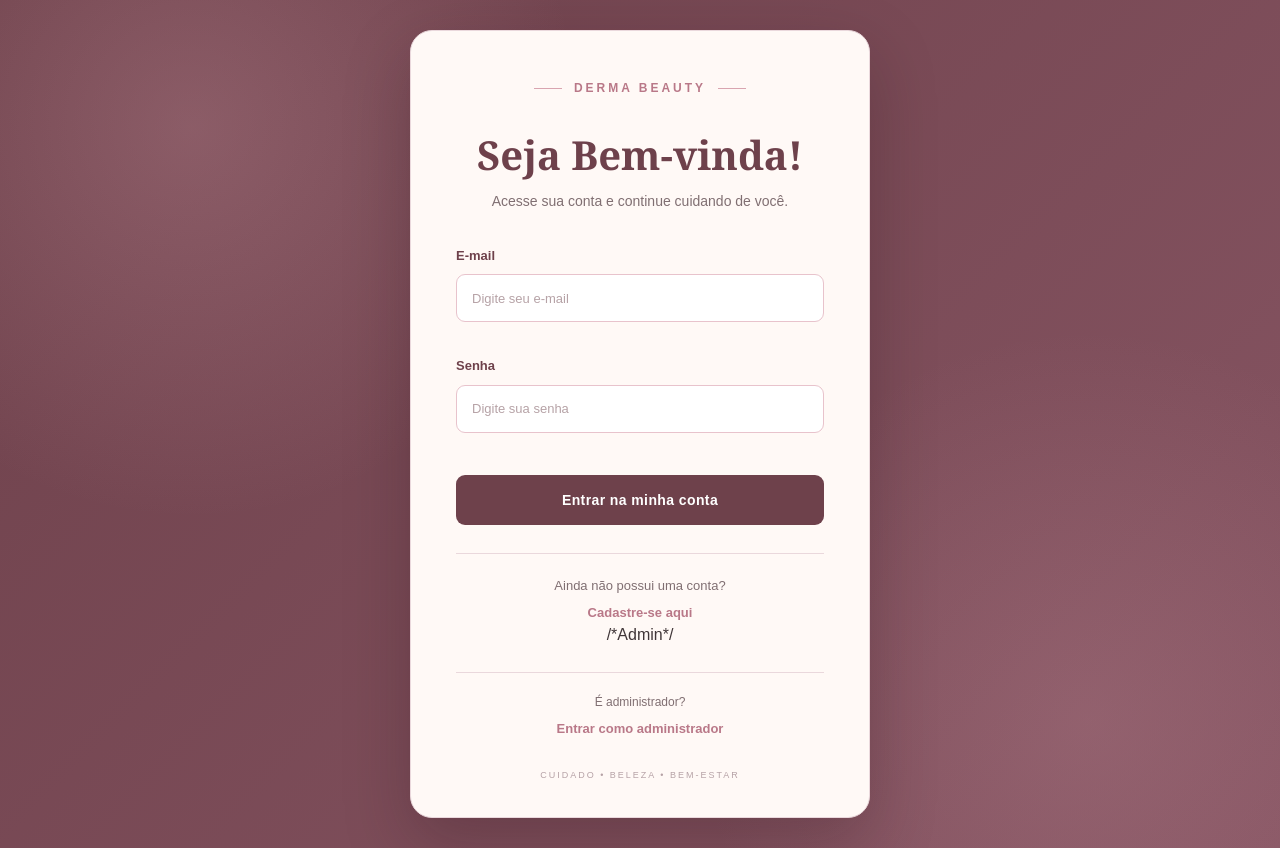
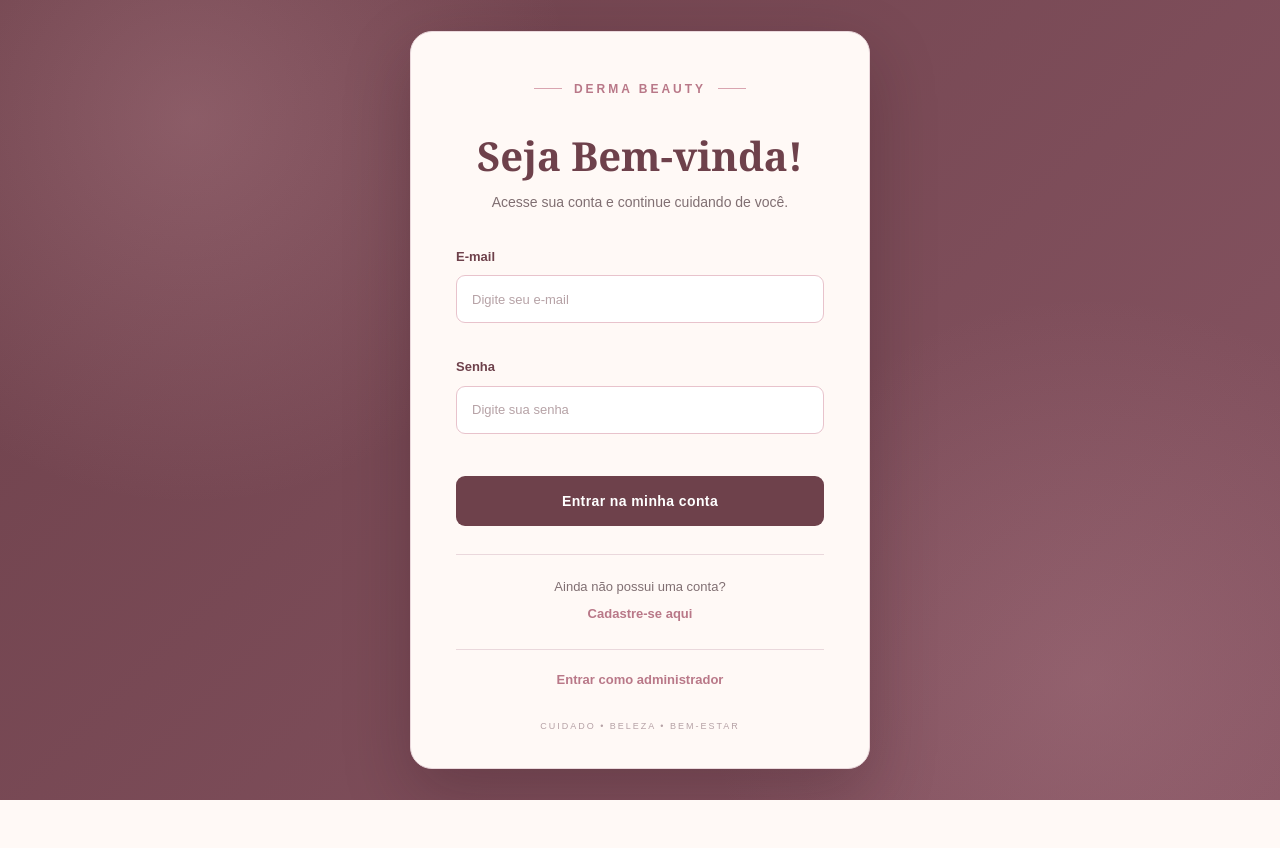
Before and after one commit to sarahduete/DermaBeauty, a PHP site: page /cliente/login.php in a window 1280 px wide. After the commit the page ends 800 px from the top, so only its background shows below. Run offline with PHP 8.4, Linux system fonts and the light colour scheme; data comes from the database, SQL or seed files in the repository.

Commit message:
Update login.php

```diff
--- a/cliente/login.php
+++ b/cliente/login.php
@@ -109,10 +109,9 @@ if ($_SERVER['REQUEST_METHOD'] === 'POST') {
                 <p>Ainda não possui uma conta?</p>
                 <a href="cadastro.php">Cadastre-se aqui</a>
             </div>
-            /*Admin*/
+
             <div class="login-admin">
-                <span>É administrador?</span>
-                <a href="../admin/login.php">Entrar como administrador</a>
+                <a href="https://dermabeauty.onrender.com/admin/">Entrar como administrador</a>
             </div>
 
             <div class="login-assinatura">
```
